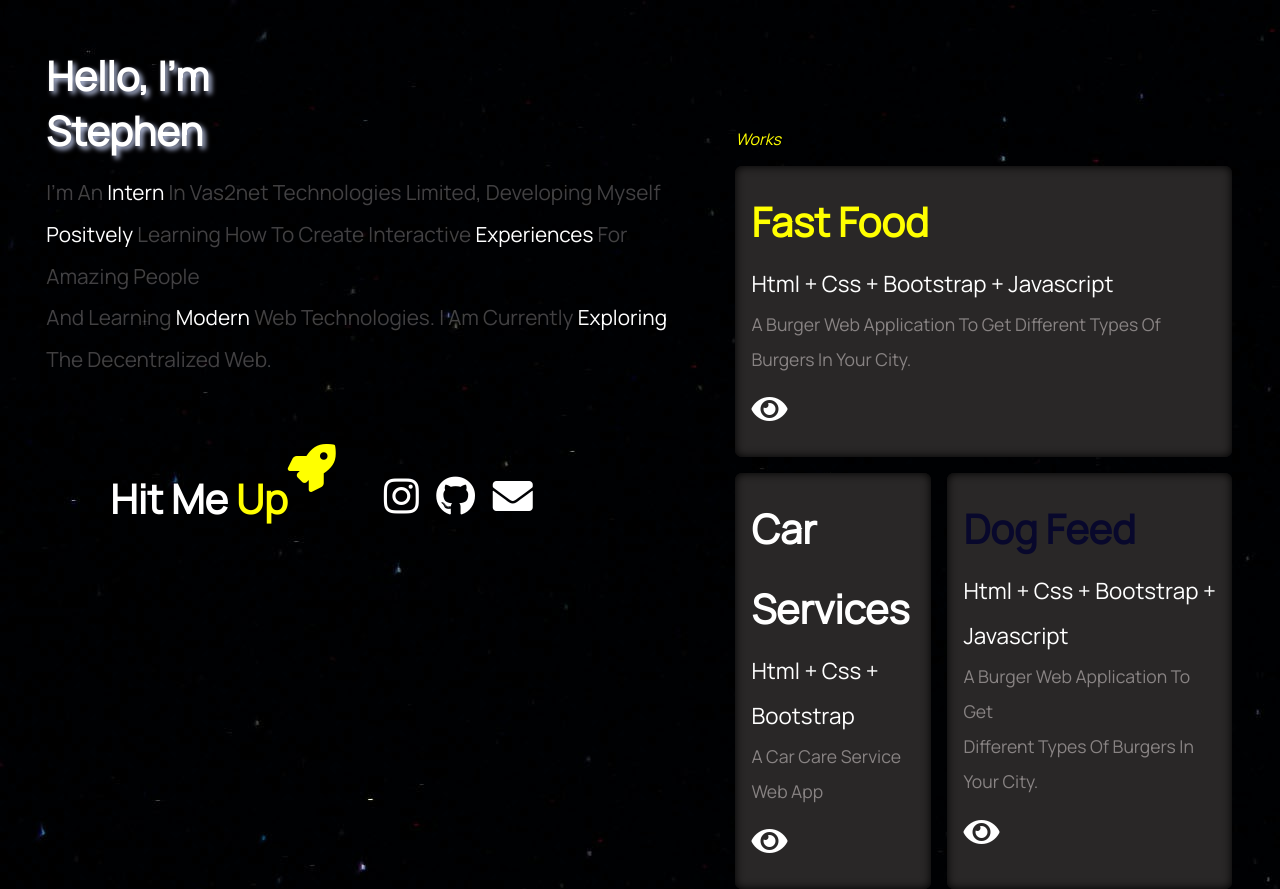
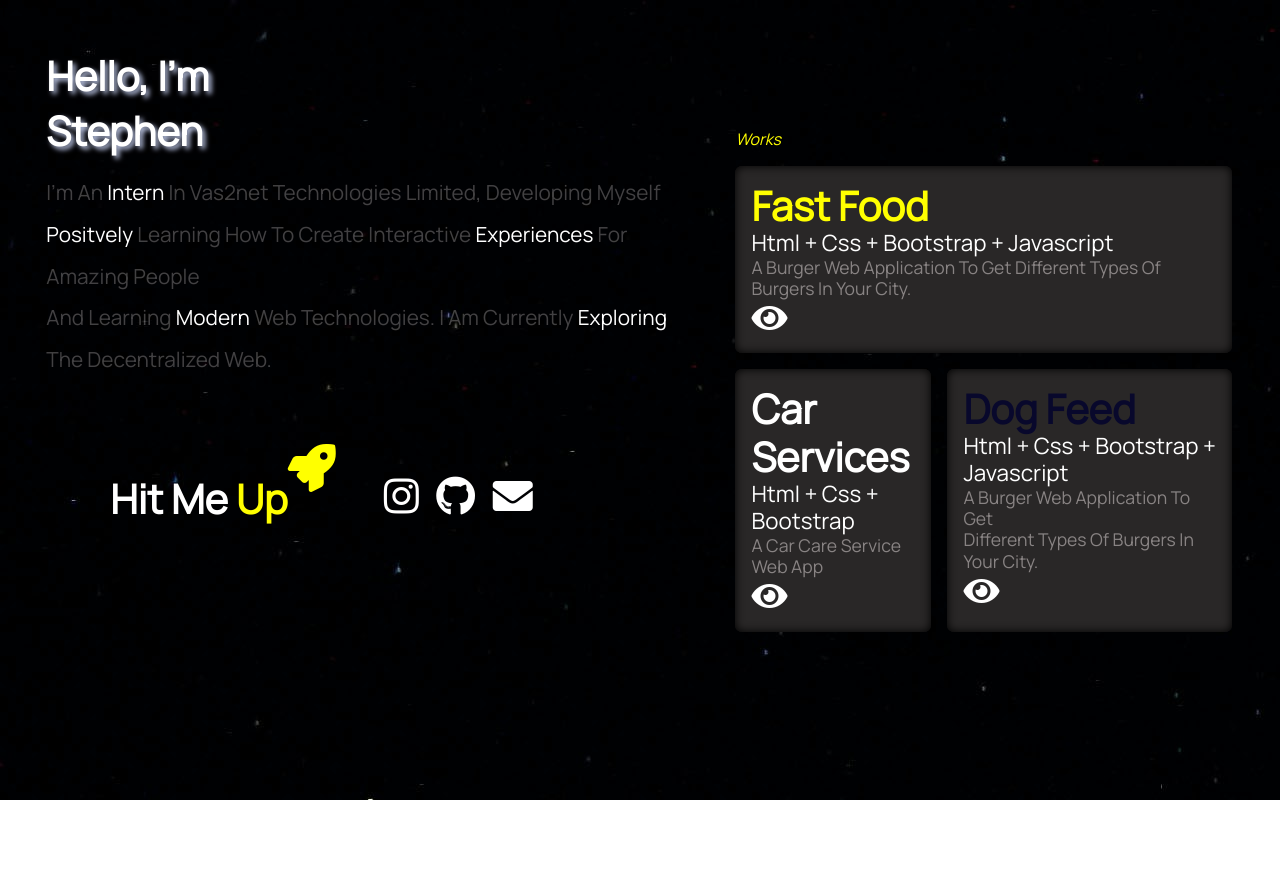
Before and after one commit to Oghenekparobo/portfolio-prop, a plain HTML site: page index.html in a window 1280 px wide. After the commit the page ends 800 px from the top, so only its background shows below. Drawn offline with Linux system fonts and the light colour scheme.

Commit message:
update css

```diff
--- a/style.css
+++ b/style.css
@@ -118,7 +118,7 @@ padding: 3rem 0 0 2rem;
 
 .wrapper-prjxt-port .wrapper-prjxt-port-spc{
     background: rgb(41, 39, 39);
-    line-height: 2;
+    line-height: 1.2;
     padding: 1rem 1rem 1rem 1rem;
     box-shadow: inset 0 0 10px #000000;
     border-radius: 7px;
```
